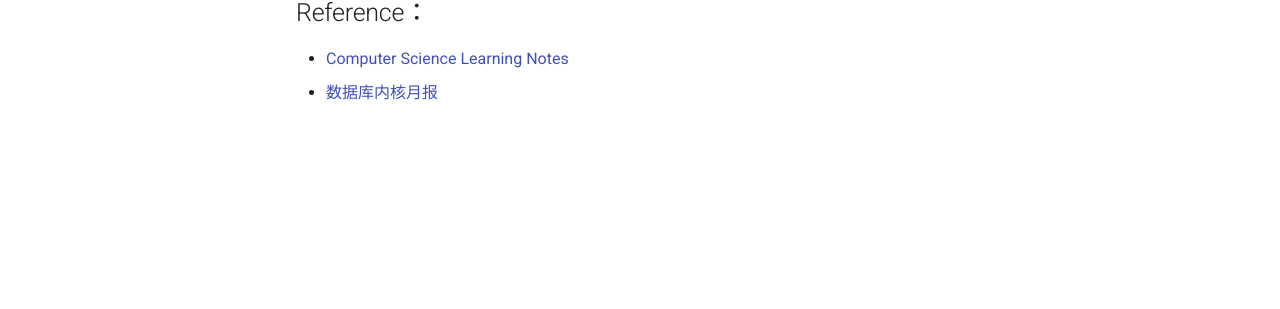
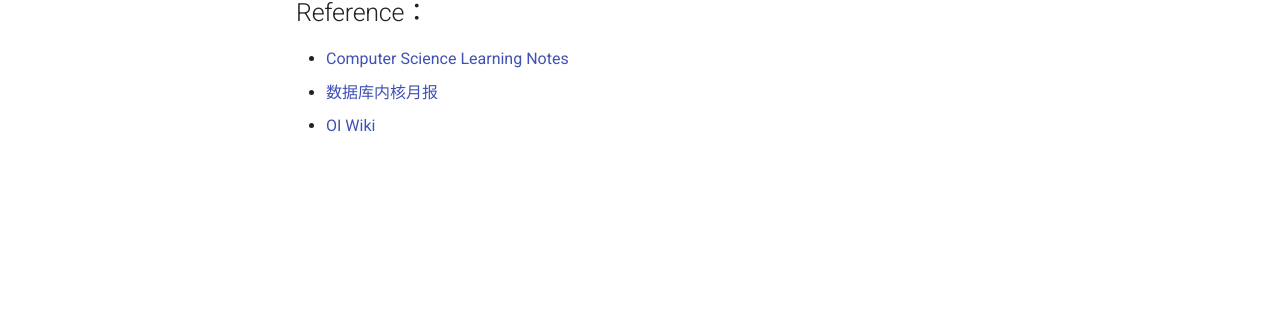
Before and after one commit to hyperj/note.sql-engine, an MkDocs documentation site: the page built from docs/retreat.md, in a window 1280 px wide. Shown: the part 466-775 px from the top of the page. Built offline with MkDocs 1.6.1 and Material for MkDocs 9.7.7, drawn with Linux system fonts in a browser that asks for light colours; comment, search, counter and statistics services are not loaded.

Commit message:
update pages

```diff
--- a/docs/retreat.md
+++ b/docs/retreat.md
@@ -11,3 +11,4 @@
 
 * [Computer Science Learning Notes](https://github.com/CyC2018/CS-Notes)
 * [数据库内核月报](http://mysql.taobao.org/monthly/)
+* [OI Wiki](https://oi-wiki.org/)
```
